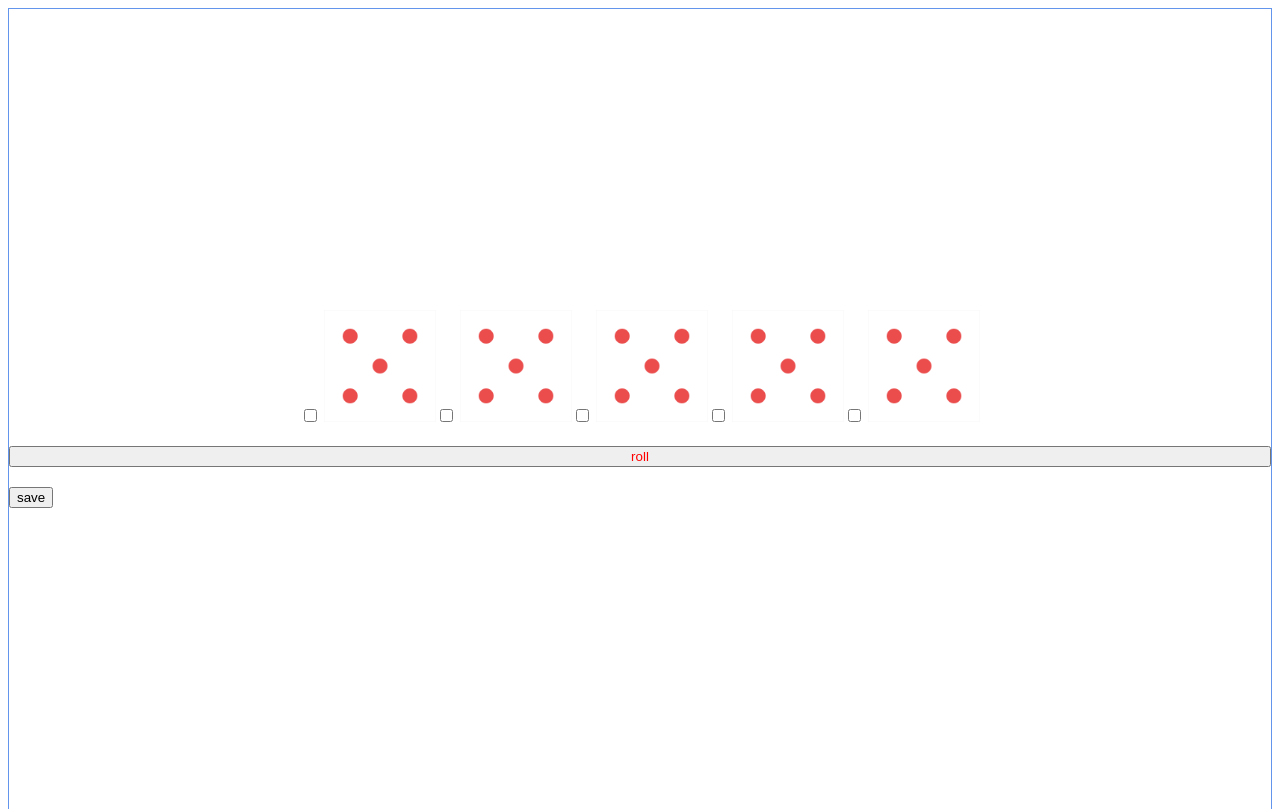
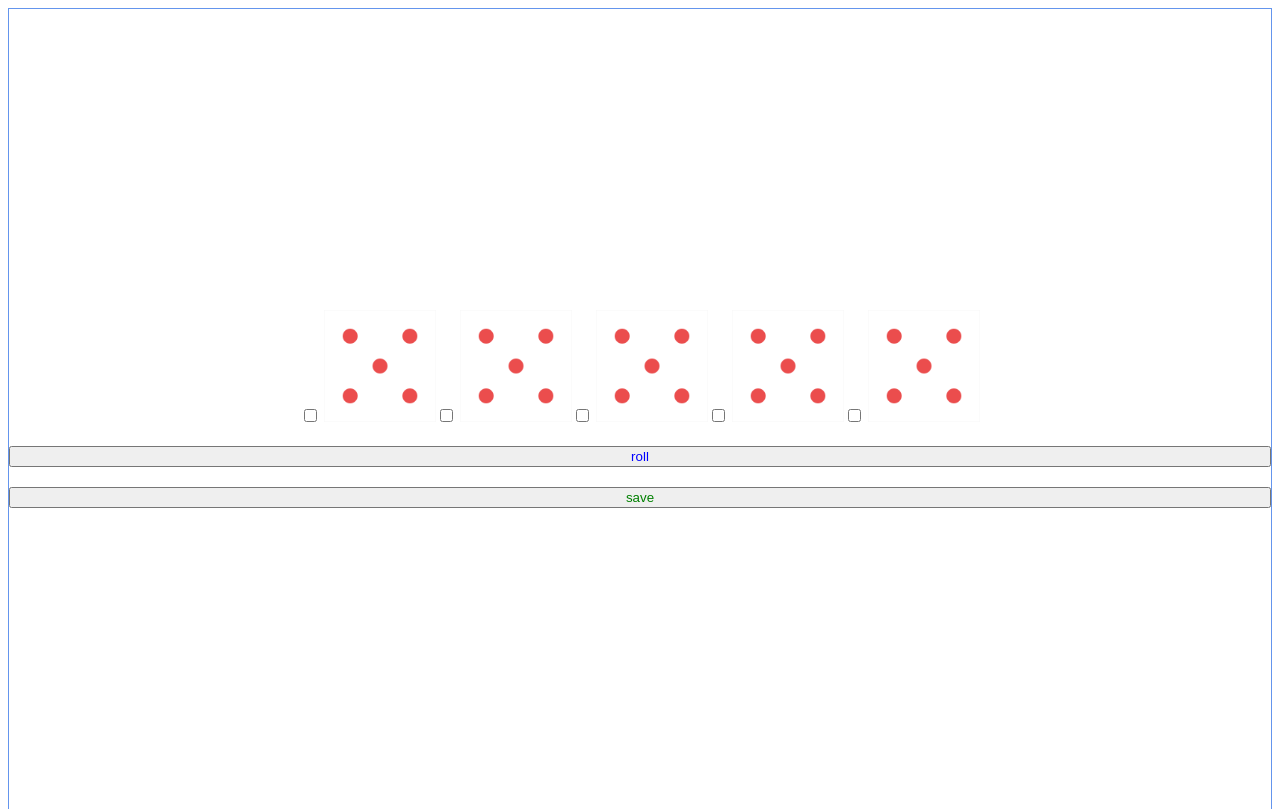
Before and after one commit to pattg/brewingDice, a website: page index.html in a window 1280 px wide. Drawn offline with Linux system fonts and the light colour scheme.

```diff
--- a/css/styles.css
+++ b/css/styles.css
@@ -33,5 +33,11 @@
 .btn_roll {
   display: block;
   width: 100%;
-  color: red;
+  color: blue;
 }
+
+.btn_save {
+  display: block;
+  width: 100%;
+  color: green;
+}
```
Also changed, not shown: js/app.js (+6 -5 lines), package.json (added, +35 -0 lines), 2 other files.
